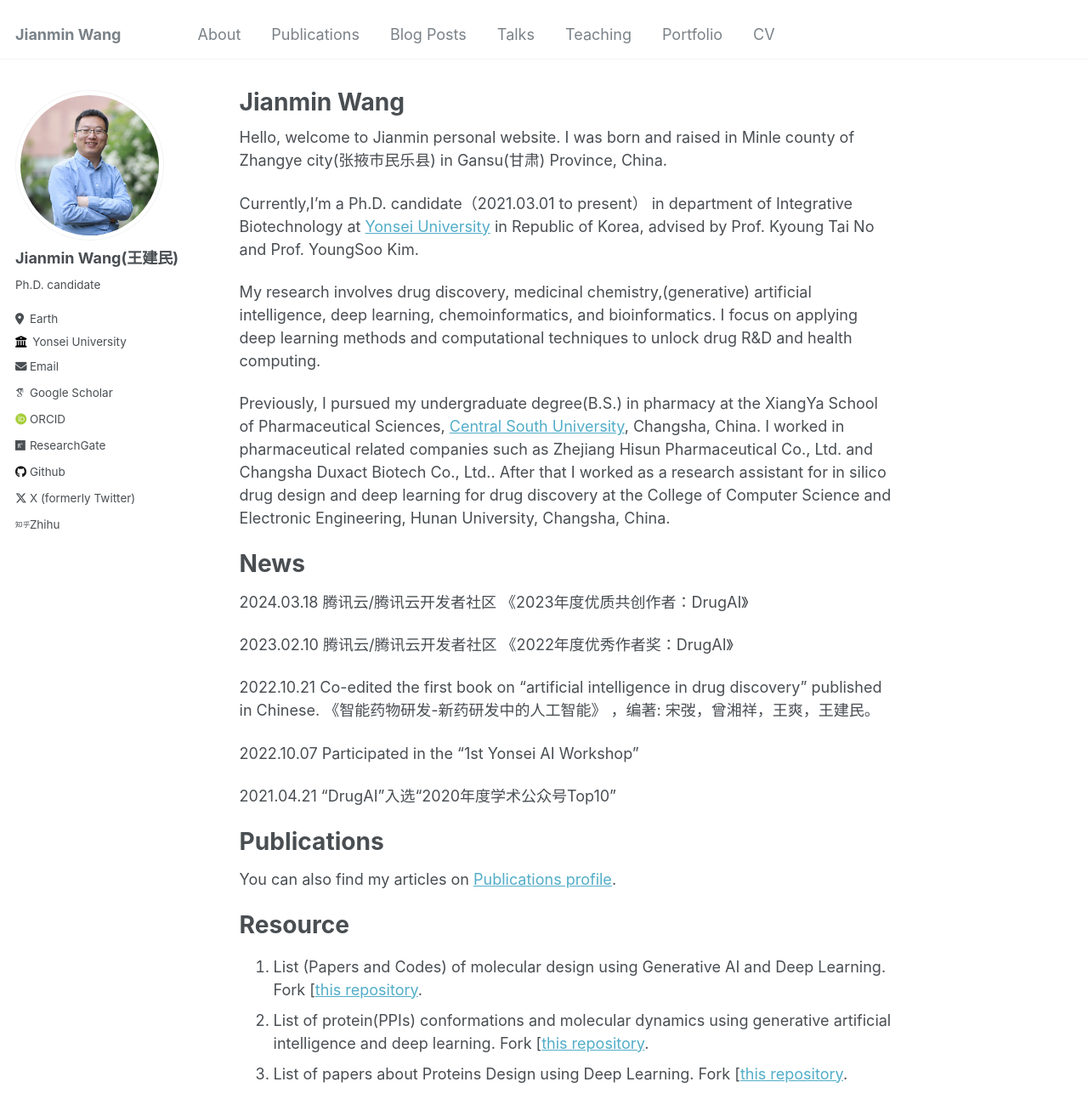
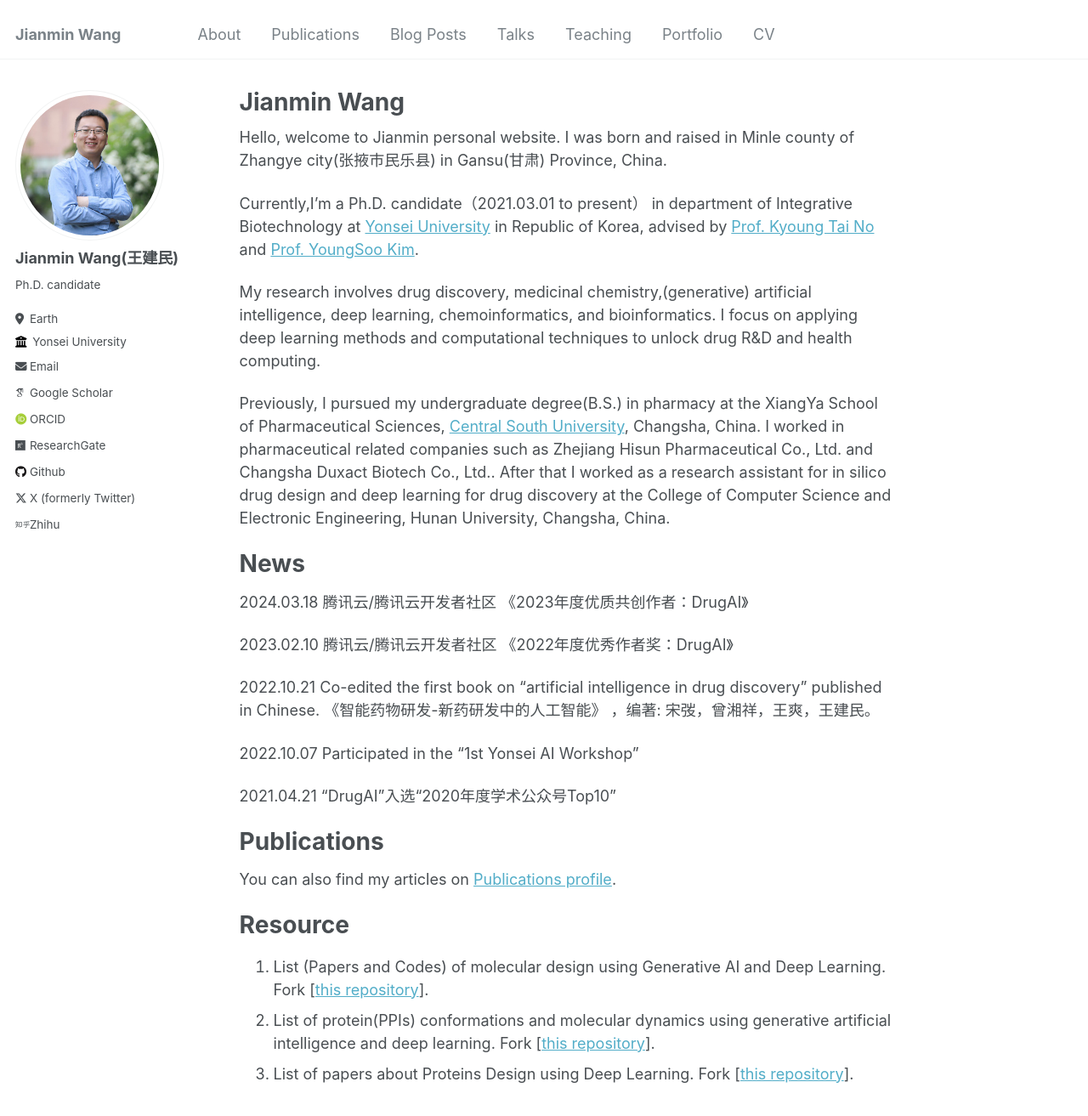
Before and after one commit to Jianmin2drugai/Jianmin2drugai.github.io, a Jekyll site: the page built from _pages/about.md, in a window 1280 px wide and 1400 px high. Shown: the top 1313 px of the window at 85% size. Built offline with Jekyll 4.4.1, drawn with Linux system fonts in a browser that asks for light colours; some web fonts are replaced.

```diff
--- a/_pages/about.md
+++ b/_pages/about.md
@@ -8,7 +8,7 @@ redirect_from:
 ---
 Hello, welcome to Jianmin personal website. I was born and raised in Minle county of Zhangye city(张掖市民乐县) in Gansu(甘肃) Province, China.
 
-Currently,I'm a Ph.D. candidate（2021.03.01 to present） in department of Integrative Biotechnology at <a href="https://www.yonsei.ac.kr/en_sc/">Yonsei University</a> in Republic of Korea, advised by Prof. Kyoung Tai No and Prof. YoungSoo Kim.
+Currently,I'm a Ph.D. candidate（2021.03.01 to present） in department of Integrative Biotechnology at <a href="https://www.yonsei.ac.kr/en_sc/">Yonsei University</a> in Republic of Korea, advised by <a href="https://www.csblab.or.kr/">Prof. Kyoung Tai No</a> and <a href="https://chembio.yonsei.ac.kr/">Prof. YoungSoo Kim</a>.
 
 My research involves drug discovery, medicinal chemistry,(generative) artificial intelligence, deep learning, chemoinformatics, and bioinformatics. I focus on applying deep learning methods and computational techniques to unlock drug R&D and health computing.
 
@@ -36,6 +36,6 @@ You can also find my articles on <a href="https://jianmin2drugai.github.io/publi
 Resource
 ======
 
-1. List (Papers and Codes) of molecular design using Generative AI and Deep Learning. Fork [[this repository](https://github.com/AspirinCode/papers-for-molecular-design-using-DL).
-2. List of protein(PPIs) conformations and molecular dynamics using generative artificial intelligence and deep learning. Fork [[this repository](https://github.com/AspirinCode/awesome-AI4ProteinConformation-MD).
-3. List of papers about Proteins Design using Deep Learning. Fork [[this repository](https://github.com/Peldom/papers_for_protein_design_using_DL).
+1. List (Papers and Codes) of molecular design using Generative AI and Deep Learning. Fork [[this repository](https://github.com/AspirinCode/papers-for-molecular-design-using-DL)].
+2. List of protein(PPIs) conformations and molecular dynamics using generative artificial intelligence and deep learning. Fork [[this repository](https://github.com/AspirinCode/awesome-AI4ProteinConformation-MD)].
+3. List of papers about Proteins Design using Deep Learning. Fork [[this repository](https://github.com/Peldom/papers_for_protein_design_using_DL)].
```
